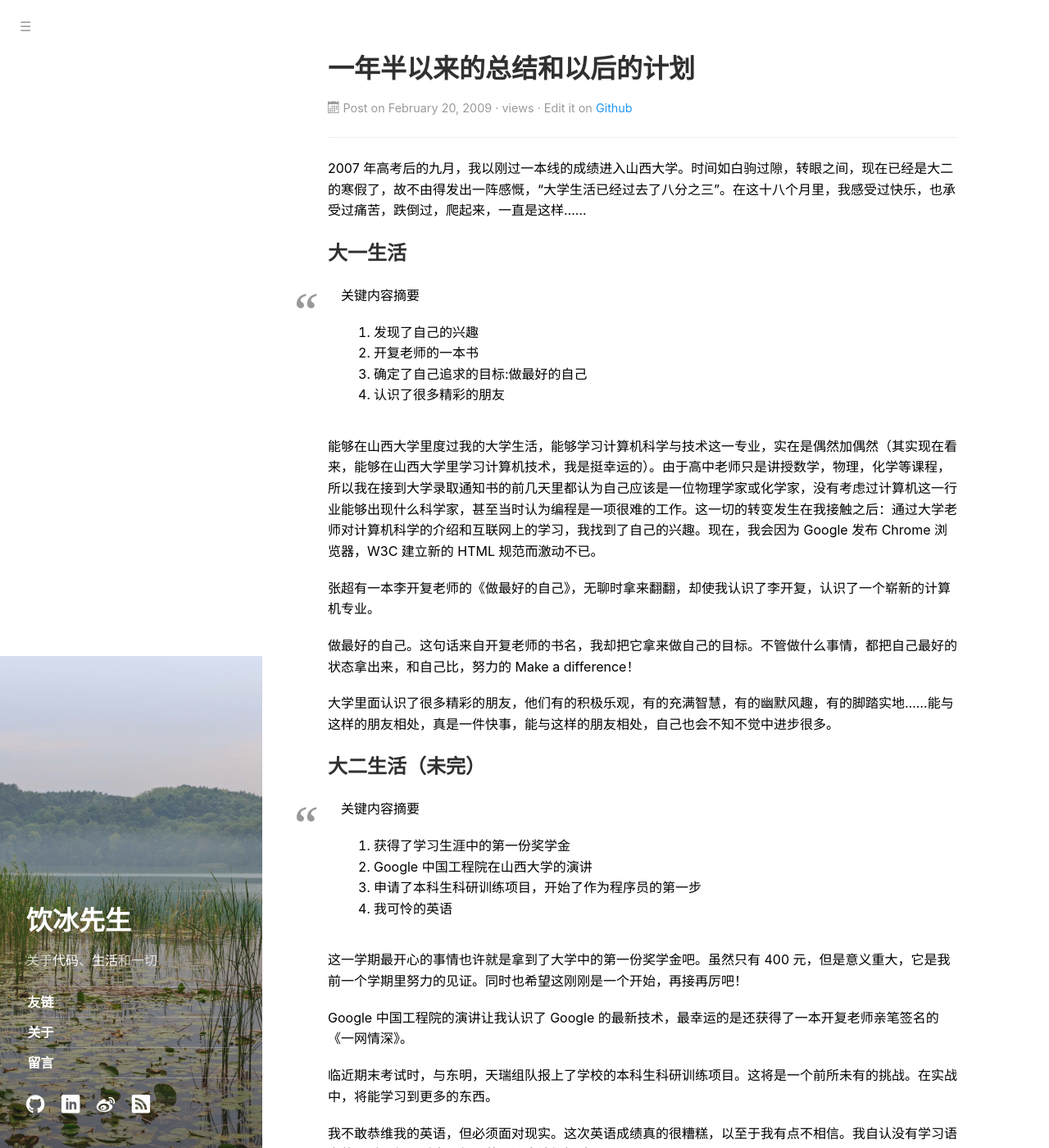
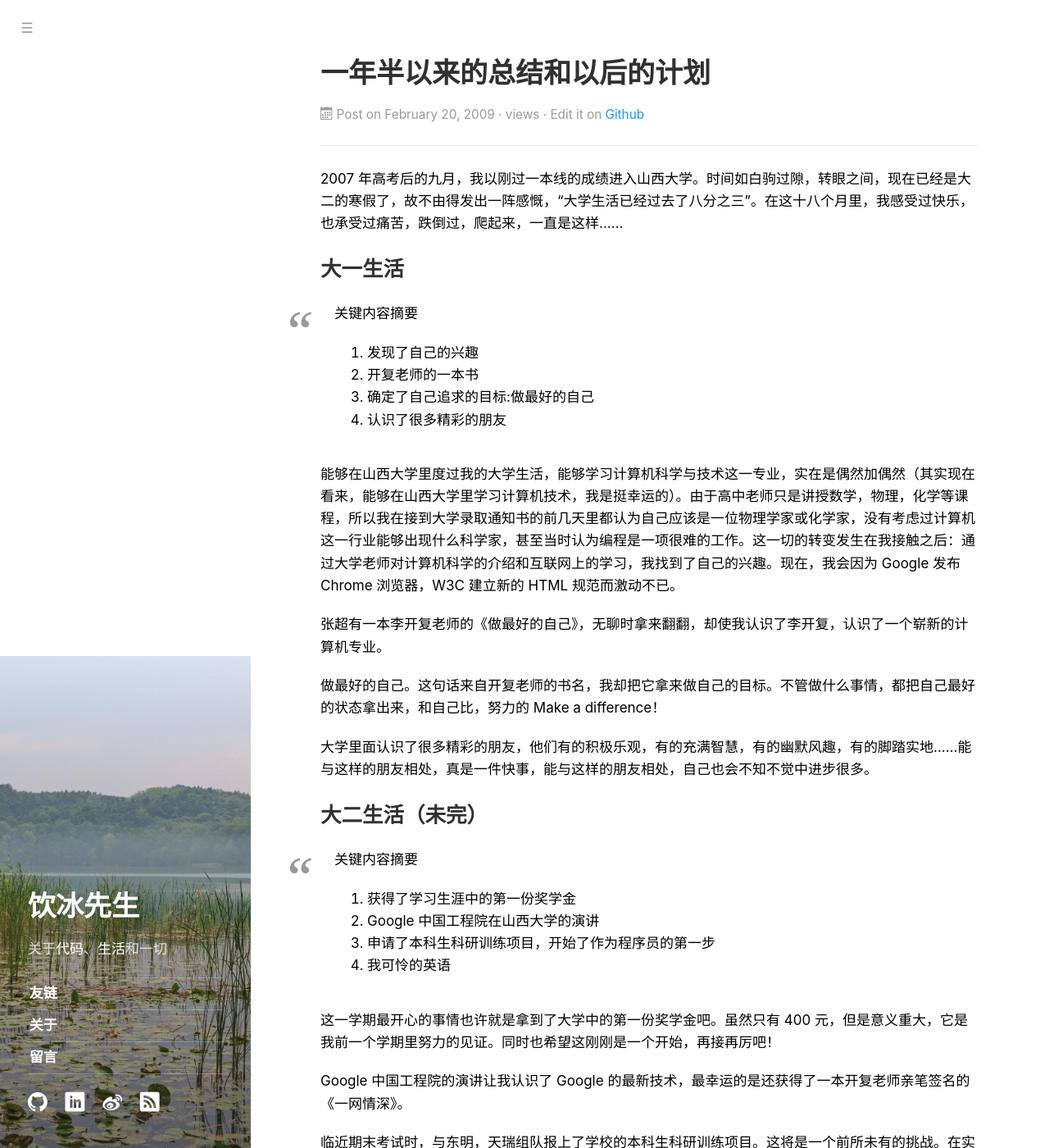
Before and after one commit to ybm/myanbin.github.io, a Jekyll site: the page built from _posts/2009-02-20-one-and-half-years-summary-after-enter-university.md, in a window 1280 px wide and 1400 px high. Shown: the whole window at 82% size. Built offline with Jekyll 4.4.1, drawn with Linux system fonts in a browser that asks for light colours; comment, search, counter and statistics services are not loaded.

Commit message:
修改适应性样式及块级引用

```diff
--- a/public/css/hyde.scss
+++ b/public/css/hyde.scss
@@ -47,9 +47,9 @@ html {
     font-size: 16px;
   }
 }
-@media (min-width: 58em) {
+@media (min-width: 60em) {
   html {
-    font-size: 16px;
+    font-size: 17px;
   }
 }
 
@@ -89,8 +89,8 @@ html {
   position: fixed;
   bottom: 0;
   top: 0;
-  left: -19.8rem;
-  width: 20rem;
+  left: -17.7rem;
+  width: 18rem;
   will-change: transform;
   box-shadow: 0.25rem 0 0.5rem rgba(0, 0, 0, 0.15)
 }
@@ -153,7 +153,7 @@ html {
     top: 0;
     left: 0;
     bottom: 0;
-    width: 20rem;
+    width: 18rem;
     /* Disable drawer positiioning on larger screens (already done via JS, but just to be sure) */
     -webkit-transform: translate3d(0,0,0)!important;
     -ms-transform: translate3d(0,0,0)!important;
@@ -281,8 +281,8 @@ html {
 @media (min-width: 48em) {
   .content {
     max-width: 46rem;
-    margin-left: 24rem;
-    margin-right: 4rem;
+    margin-left: 20rem;
+    margin-right: 2rem;
     border-left: none;
   }
 }
@@ -290,7 +290,7 @@ html {
 @media (min-width: 60em) {
   .content {
     max-width: 50rem;
-    margin-left: 24rem;
+    margin-left: 22rem;
     margin-right: 4rem;
   }
 }
--- a/public/css/poole.scss
+++ b/public/css/poole.scss
@@ -215,16 +215,24 @@ blockquote {
   margin: .8rem 0;
   /*color: #7a7a7a;*/
 }
-blockquote:before {
+blockquote::before {
   display: block;
   height: 0;
   content: "“";
-  margin-left: -.95em;
+  margin-left: -.9em;
   font: italic 400%/1 Cochin, Georgia, "Times New Roman", serif;
   color: #999;
 }
 blockquote p:last-child {
   margin-bottom: 0;
+}
+@media (max-width: 48em) {
+  blockquote::before {
+    display: none;
+  }
+  blockquote {
+    border-left: .5rem solid #f6f6f6;
+  }
 }
 
 cite {
```
